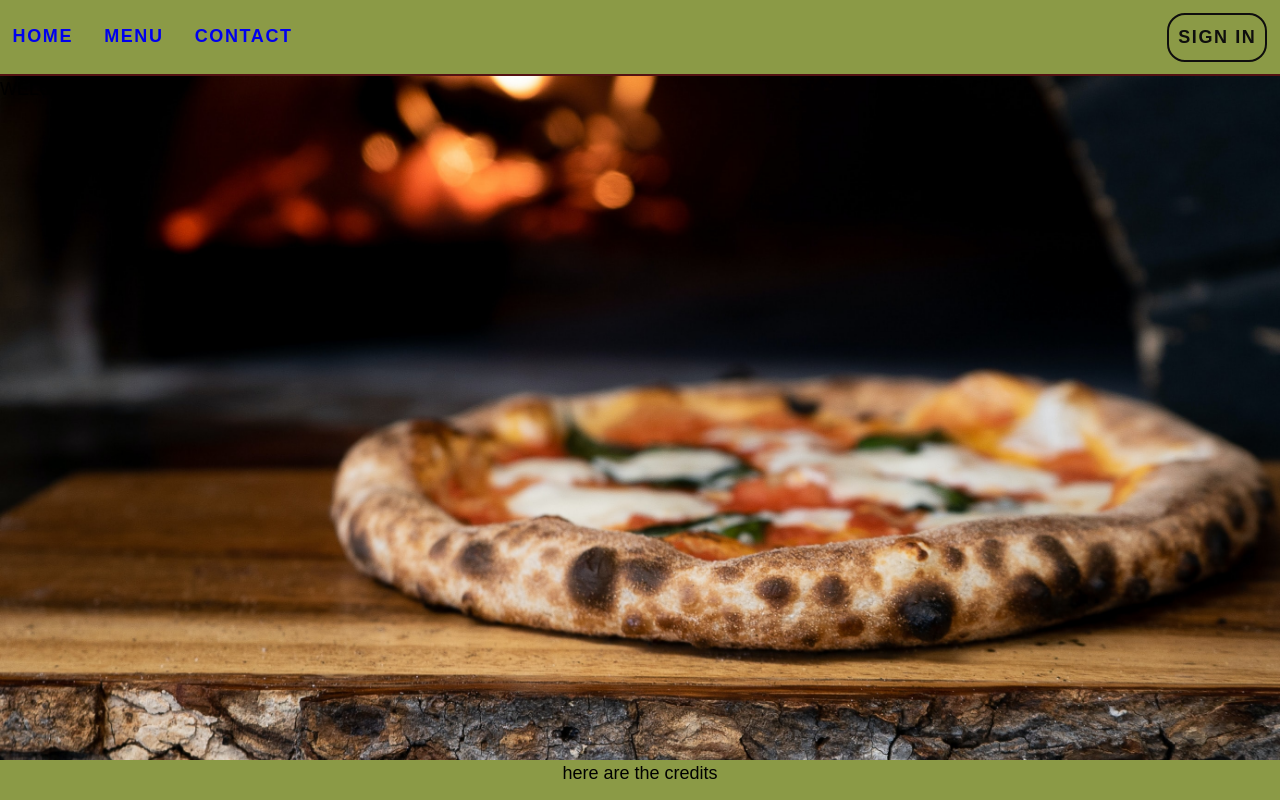
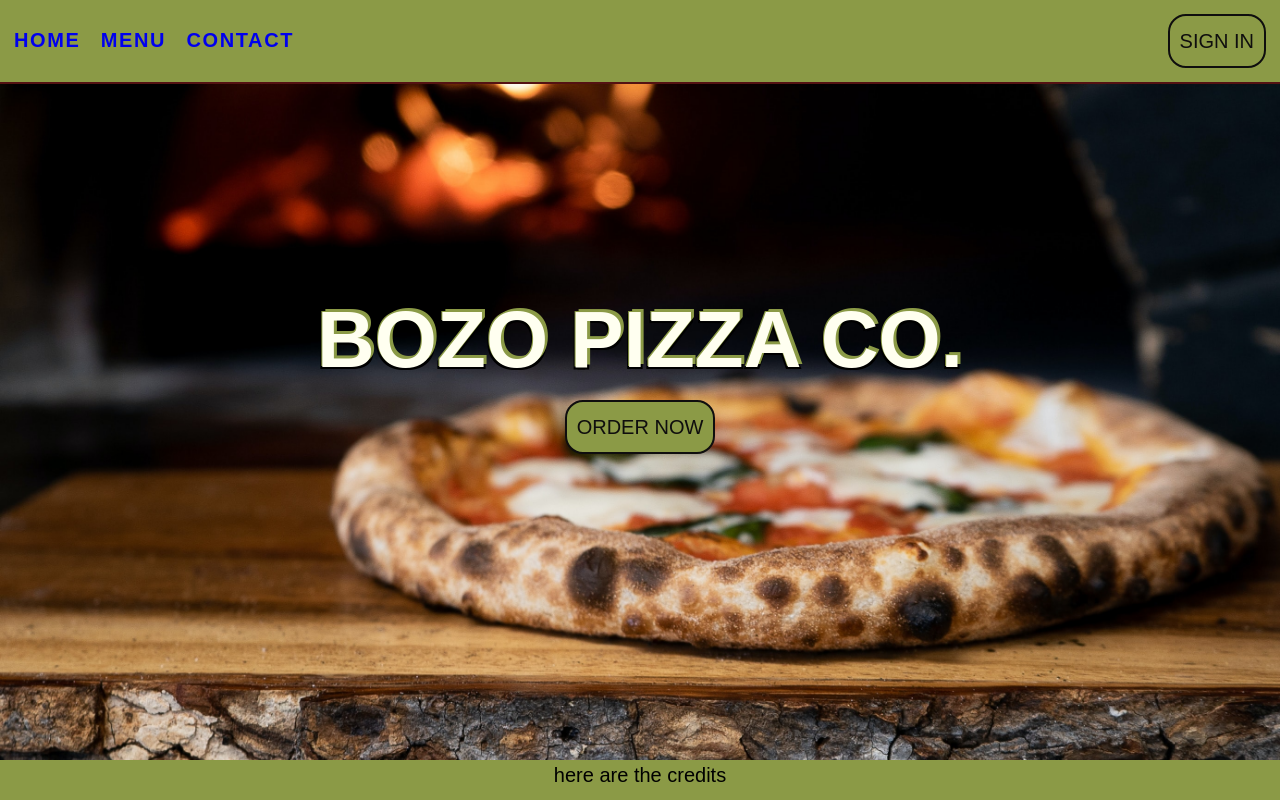
Before and after one commit to Drrecommended/restaurantPage, a website built with webpack: page dist/index.html in a window 1280 px wide. Built offline with nearby package versions, Linux system fonts and the light colour scheme; a web font is replaced by a local one.

Commit message:
added wrapper to nav

```diff
--- a/src/navbar/nav.js
+++ b/src/navbar/nav.js
@@ -6,12 +6,15 @@ const nav = () => {
   const nav = document.createElement('nav')
   nav.classList.add('nav')
 
+  const wrapper = document.createElement('div')
+  wrapper.classList.add('wrapper')
+
   // const brand = document.createElement('i')
   // brand.classList.add('fa-solid')
   // brand.classList.add('fa-pizza-slice')
 
   const signIn = document.createElement('a')
-  signIn.classList.add('sign-in')
+  signIn.classList.add('btn')
   signIn.innerText = 'SIGN IN'
 
   const ul = document.createElement('ul')
@@ -23,7 +26,7 @@ const nav = () => {
     navLink.classList.add('nav-link')
     navLink.title = `a link to ${links[i]}`
     navLink.dataset.page = links[i]
-    navLink.href = "#"
+    navLink.href = '#'
     console.log(navLink.dataset.page)
     li.appendChild(navLink)
     navLink.addEventListener('click', changePage.bind(this))
@@ -31,9 +34,9 @@ const nav = () => {
   }
 
   // nav.appendChild(brand)
-  nav.appendChild(ul)
-  nav.appendChild(signIn)
-
+  wrapper.appendChild(ul)
+  wrapper.appendChild(signIn)
+  nav.appendChild(wrapper)
   return nav
 }
 
--- a/src/pages/home.js
+++ b/src/pages/home.js
@@ -1,12 +1,25 @@
+const home = () => {
+  const home = document.createElement('div')
+  home.classList.add('homePage')
+  home.dataset.page = 'home'
 
+  const homeWrapper = document.createElement('div')
+  homeWrapper.classList.add('wrapper')
 
-const home = () => {
-    const home = document.createElement('div')
-    home.classList.add('homePage')
-    home.dataset.page = 'home'
-    home.textContent = "WELCOME HOME"
-    return home
+  const title = document.createElement('h1')
+  title.textContent = 'BOZO PIZZA CO.'
+
+  const timeInfo = document.createElement('p')
+  timeInfo.classList.add('time-info')
+  timeInfo.textContent = 'open 10am - 7pm everyday!'
+
+  const orderBtn = document.createElement('button')
+  orderBtn.textContent = 'ORDER NOW'
+  orderBtn.classList.add('btn')
+
+  home.appendChild(title)
+  home.appendChild(orderBtn)
+  return home
 }
 
-
 export { home }
--- a/src/style.css
+++ b/src/style.css
@@ -8,7 +8,9 @@
   --pad: 0.7em;
   --button-pad: 0.5em;
   --button-rad: 10px;
-  --main-size: 18px;
+  --main-size: 20px;
+  --heading-size: 39.2px;
+  --banner-size: clamp(2rem, 9vw, 5rem);
   --main-font: houschka-rounded, sans-serif;
   --title-font: gastromond, sans-serif;
   --info-font: utopia-std, serif;
@@ -38,6 +40,11 @@ main {
 
 footer {
   flex: 0 1 40px;
+}
+
+.wrapper {
+  max-width: 1920px;
+  margin: 0 auto;
 }
 
 .nav, .foot {
@@ -81,15 +88,16 @@ li {
   font-weight: 700;
 }
 
-.nav .sign-in {
+.btn {
   color: var(--highlight);
+  background-color: var(--sub);
   border: 2px solid var(--highlight);
   padding: var(--button-pad);
   border-radius: 18px;
 }
 
-.sign-in:hover {
-  background-color: var(--highlight);
+.btn:hover {
+  background-color: var(--main);
   border-color: var(--font-color);
   color: var(--font-color);
 }
@@ -109,16 +117,17 @@ li {
   color: var(--font-color);
 }
 
-.sign-in:hover,
+.btn:hover,
 .nav-link:hover {
   transition: 0.2s ease-in;
   cursor: pointer;
 }
 
-nav,
+.wrapper,
 ul {
   display: flex;
   justify-content: space-between;
+  align-items: center;
 }
 
 .nav-link,
@@ -134,4 +143,21 @@ ul {
   -moz-background-size: cover;
   -o-background-size: cover;
   background-size: cover;
+  display: flex;
+  align-items: center;
+  justify-content: center;
+  flex-direction: column;
+  padding-bottom: 110px;
 }
+
+.homePage h1 {
+  color: var(--font-color);
+  font-size: var(--banner-size);
+  text-shadow:
+   -1px -1px 0 var(--sub),
+    3px -3px 0 var(--sub),
+    -2px 2px 0 #000,
+     2px 2px 0 #000;
+  font-family: var(--title-font);
+  text-align: center;
+}
```
Also changed, not shown: dist/main.js.
